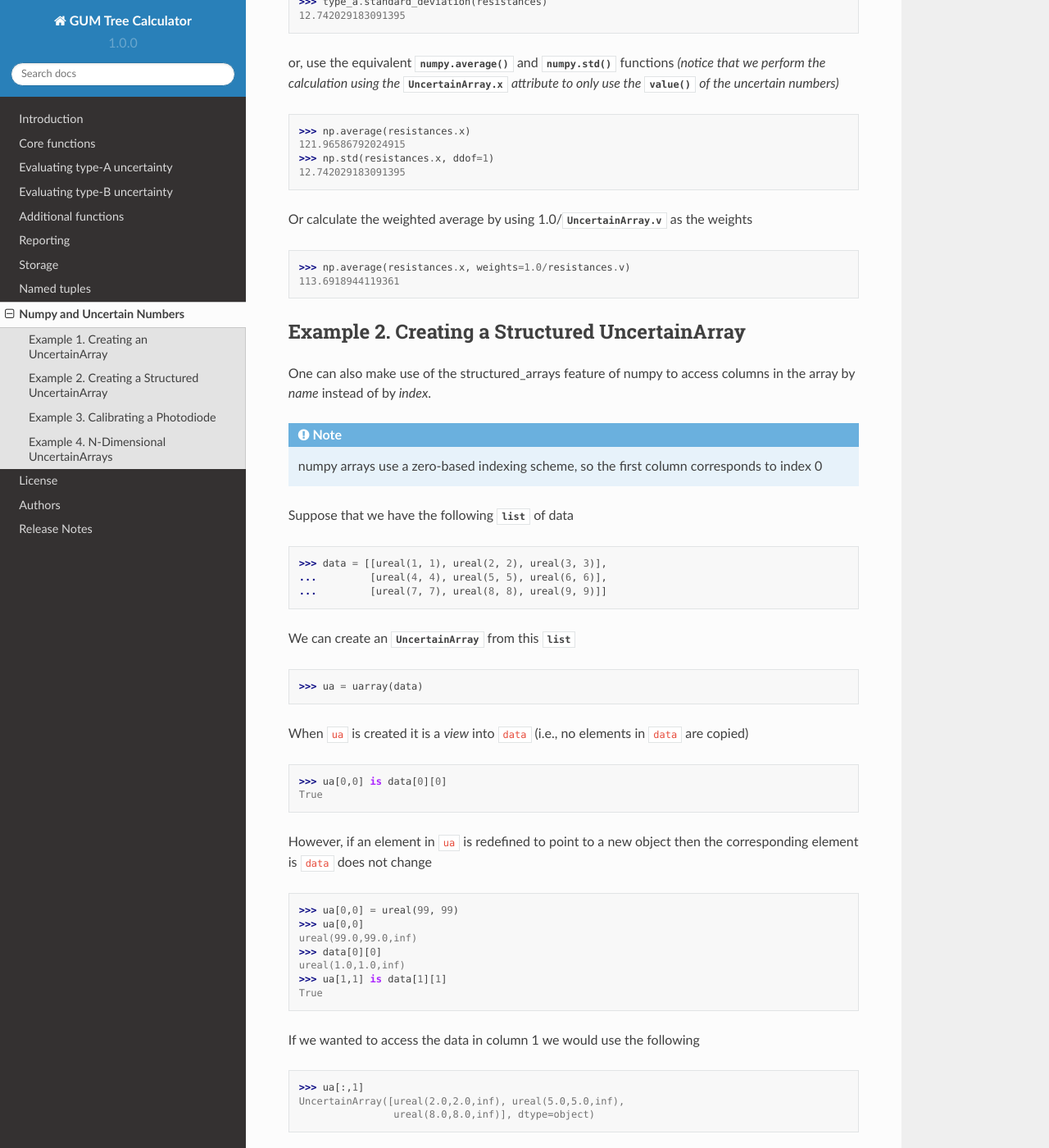
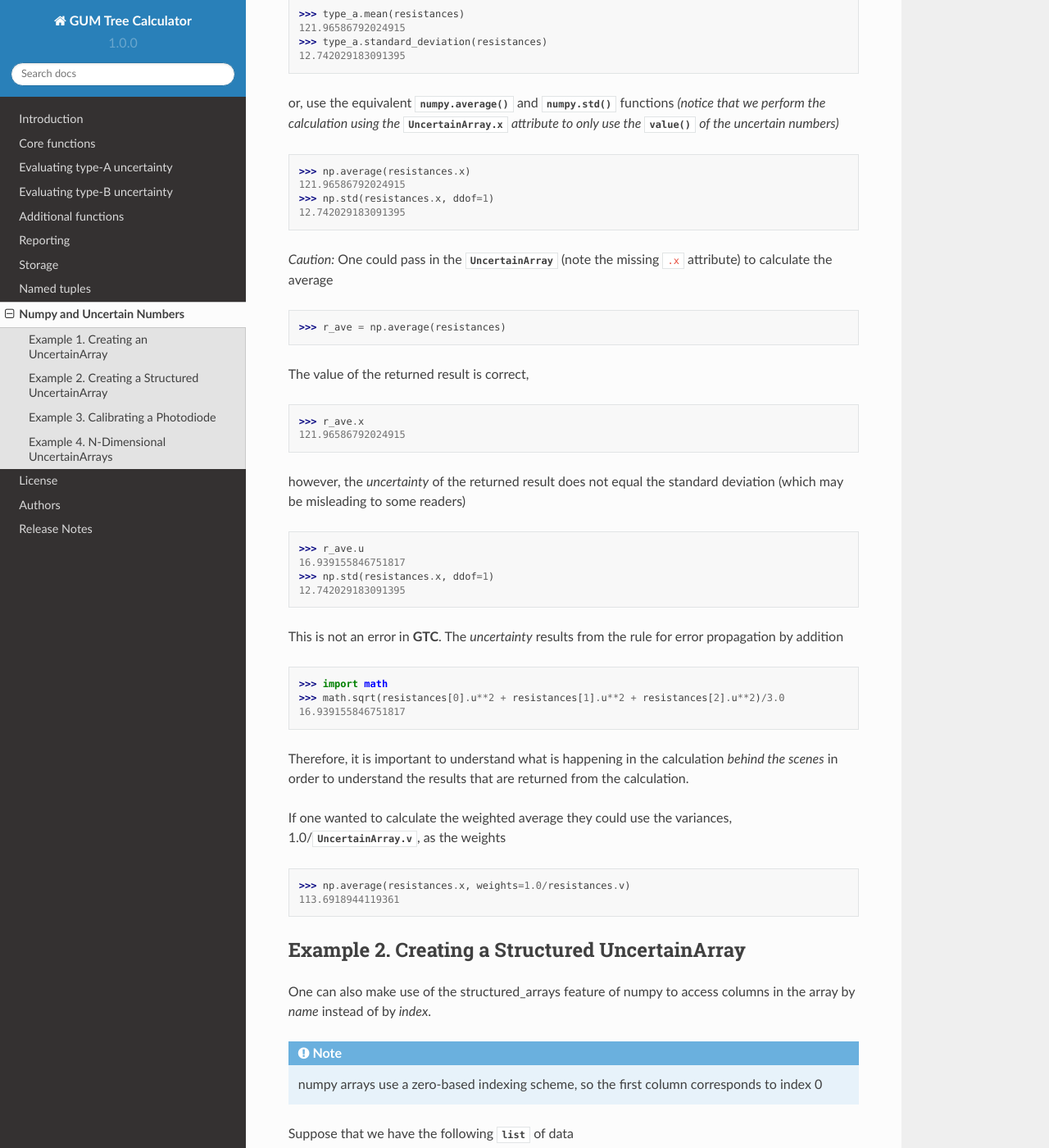
Before and after one commit to MSLNZ/GTC, a Sphinx documentation site: the page built from docs/uarray.rst, in a window 1280 px wide and 1400 px high, scrolled down 1464 px. Shown: the whole window at 82% size. Built offline with Sphinx 7.4.7 and the Read the Docs theme 2.0.0, drawn with Linux system fonts in a browser that asks for light colours; some of the changed text lies outside the part shown.

Commit message:
include cautionary notes about using an UncertainArray with numpy

```diff
--- a/docs/uarray.rst
+++ b/docs/uarray.rst
@@ -7,14 +7,16 @@ Numpy and Uncertain Numbers
 You can use the :func:`~.core.uarray` function to create a :class:`numpy.ndarray`
 that contains :class:`~.lib.UncertainReal` or :class:`~.lib.UncertainComplex`
 numbers. The advantages of creating an :class:`.UncertainArray` are that you can
-use *most* of the builtin numpy functions for your calculation and you can use
+use *some* of the builtin numpy functions for your calculation and you can use
 numpy's convenient :ref:`arrays.indexing` to access array elements. However, you
 will not get the speed advantages that typically come with using numpy arrays that
-are filled with native data types: :class:`bool`, :class:`int`, :class:`float` or
-:class:`complex`. The reason being that :class:`~.lib.UncertainReal` and
-:class:`~.lib.UncertainComplex` are Python objects that do not have a C
-implementation and therefore all numerical operations are executed in Python and
-not in C.
+are filled with native data types: :class:`int`, :class:`float` or :class:`complex`.
+The reason being that :class:`~.lib.UncertainReal` and :class:`~.lib.UncertainComplex`
+are Python objects that do not have a C implementation and therefore all numerical
+operations are executed in Python and not in C. This also means that the numpy
+functions that call BLAS, LAPACK or MKL routines cannot be used. If you want to use
+these optimized libraries then you must pass in the values, :attr:`.UncertainArray.x`,
+of the array to the numpy function.
 
 Calling the :func:`~.core.uarray` function serves a different purpose than calling
 the :func:`~.core.multiple_ureal` and :func:`~.core.multiple_ucomplex` functions. Think
@@ -92,8 +94,44 @@ or, use the equivalent :func:`numpy.average` and :func:`numpy.std` functions
    >>> np.std(resistances.x, ddof=1)
    12.742029183091395
 
-Or calculate the weighted average by using 1.0/:attr:`.UncertainArray.v` as the
-weights
+*Caution:* One could pass in the :class:`.UncertainArray` (note the missing
+``.x`` attribute) to calculate the average
+
+.. code-block:: pycon
+
+   >>> r_ave = np.average(resistances)
+
+The value of the returned result is correct,
+
+.. code-block:: pycon
+
+   >>> r_ave.x
+   121.96586792024915
+
+however, the *uncertainty* of the returned result does not equal the standard deviation
+(which may be misleading to some readers)
+
+.. code-block:: pycon
+
+   >>> r_ave.u
+   16.939155846751817
+   >>> np.std(resistances.x, ddof=1)
+   12.742029183091395
+
+This is not an error in **GTC**. The *uncertainty* results from the rule for error
+propagation by addition
+
+.. code-block:: pycon
+
+   >>> import math
+   >>> math.sqrt(resistances[0].u**2 + resistances[1].u**2 + resistances[2].u**2)/3.0
+   16.939155846751817
+
+Therefore, it is important to understand what is happening in the calculation *behind the scenes*
+in order to understand the results that are returned from the calculation.
+
+If one wanted to calculate the weighted average they could use the variances,
+1.0/:attr:`.UncertainArray.v`, as the weights
 
 .. code-block:: pycon
 
```
